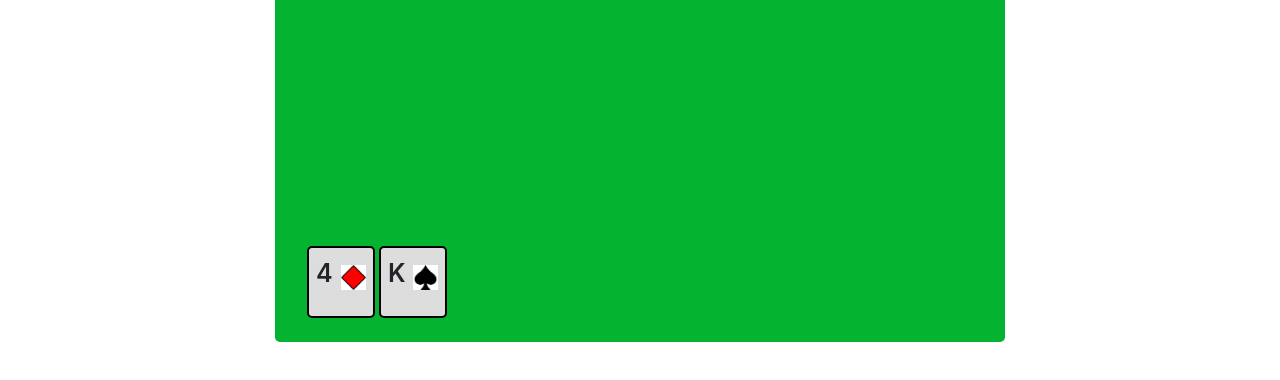
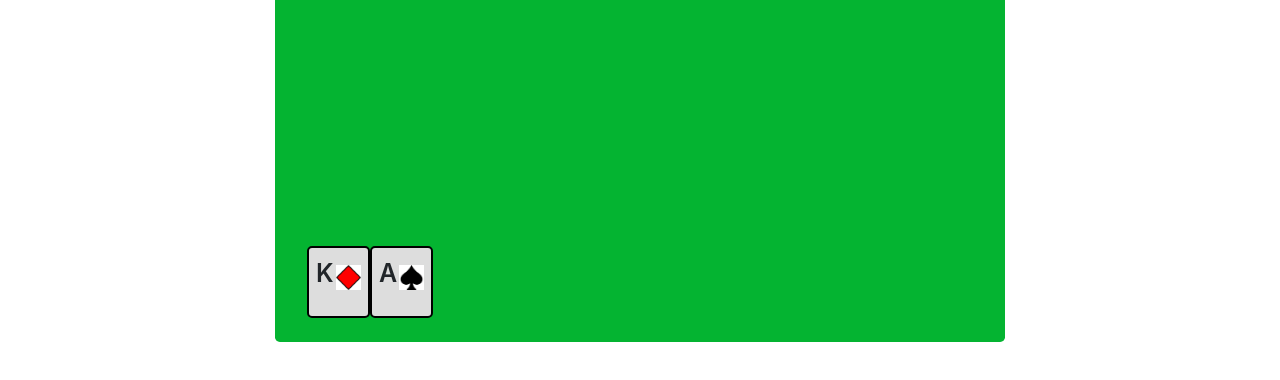
Before and after one commit to vannas/blackjack, a plain HTML site: page index.html in a window 1280 px wide. Shown: the part 108-488 px from the top of the page. Drawn offline with nearby package versions, Linux system fonts and the light colour scheme.

Commit message:
[ADD] Cards are rendered in table

```diff
--- a/index.html
+++ b/index.html
@@ -73,6 +73,7 @@
 				</div>
 				<div class="col-md-8 col-sm-10">
 					<div class="jumbotron">
+						<!--
 						<div class="carta">
 							<p>4</p>
 							<img src="img/diamond.png" alt="4 diamantes">
@@ -81,11 +82,13 @@
 							<p>K</p>
 							<img src="img/picas.png" alt="rey picas">
 						</div>
+						-->
 					</div>
 				</div>
 				<div class="col-md-2 col-sm-1">
 					<div class="card">
 						<div class="card-header">
+							<button type="button" class="btn btn-primary">Robar</button>
 						</div>
 						<div class="card-body">
 						</div>
@@ -121,5 +124,54 @@
 	<script src="deck.min.js"></script>
 	<script>
 
+		function valor_carta(carta) {
+			if (carta.rank == 'ace') {
+				return 1;
+			} else if (carta.rank == 'king' ||carta.rank == 'queen' || carta.rank == 'jack') {
+				return 10;
+			} else {
+				return parseInt(carta.rank);
+			}
+		}
+
+		function dibujar_carta(carta) {
+			var parrafo = '';
+			if (carta.rank == 'ace' || carta.rank == 'king' ||
+			 		carta.rank == 'queen' || carta.rank == 'jack') {
+				parrafo = '<p>' + carta.rank[0].toUpperCase() + '</p>';
+			} else {
+				parrafo = `<p>${carta.rank}</p>`;
+			}
+
+			var img = '';
+			if (carta.suit == 'spades'){
+				img = `<img src="img/picas.png">`;
+			} else if (carta.suit == 'hearts') {
+				img = `<img src="img/corazon.png">`;
+			} else if (carta.suit == 'diamonds') {
+				img = `<img src="img/diamante.png">`;
+			} else {  // clubs
+				img = `<img src="img/trebol.jpg">`;
+			}
+
+			var div_carta = '<div class="carta">' + parrafo + img + '</div>';
+			$('.jumbotron').append(div_carta);
+		}
+
+		var deck = new Deck();
+		var mano = [];  // cartas en la mano del jugador
+
+		var carta1 = deck.draw();
+		var carta2 = deck.draw();
+
+		mano.push(carta1);
+		mano.push(carta2);
+
+		// puntaje parcial del jugador
+		var puntaje = valor_carta(carta1) + valor_carta(carta2);
+
+		// agregar cartas iniciales a la mesa
+		dibujar_carta(carta1);
+		dibujar_carta(carta2);
 	</script>
 </html>
```
Also changed, not shown: img/corazon.png (renamed from img/heart.png), img/diamante.png (renamed from img/diamond.png).
